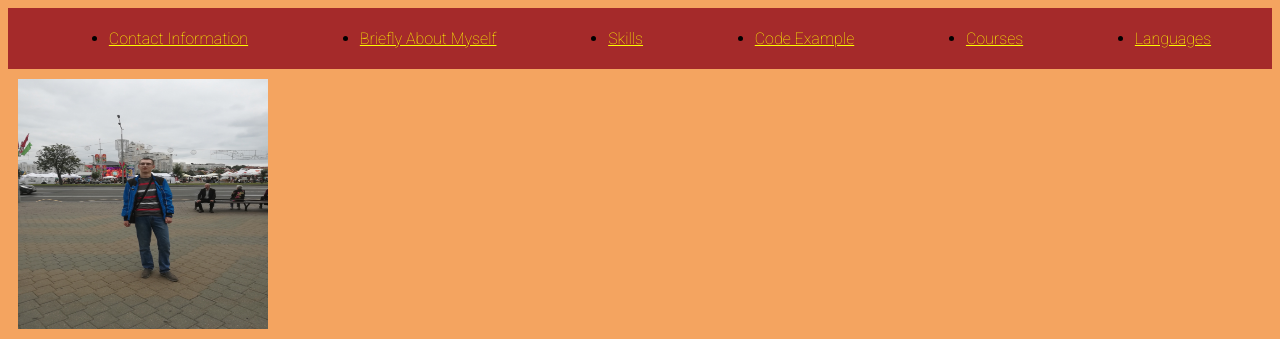
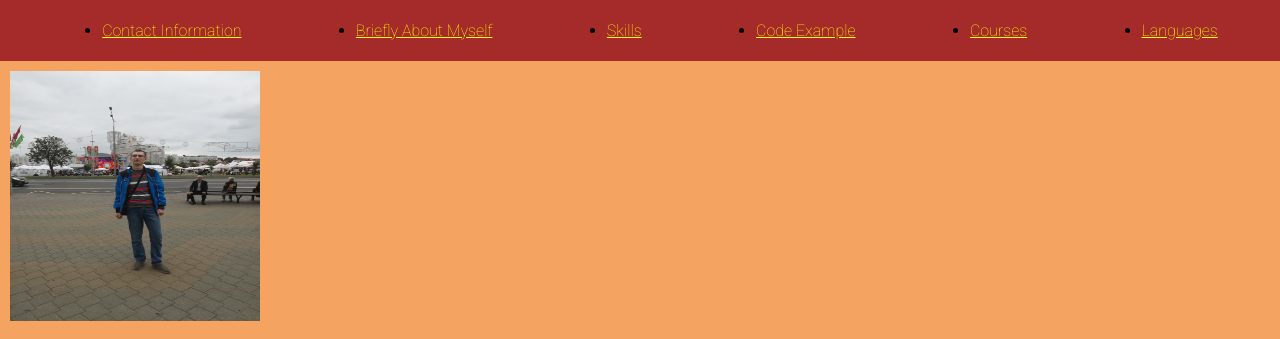
Before and after one commit to Vladislav-2000/rsschool-cv, a plain HTML site: page index.html in a window 1280 px wide. Shown: the top 339 px of the page. Drawn offline with Linux system fonts and the light colour scheme.

Commit message:
feat: updated index.html

```diff
--- a/index.html
+++ b/index.html
@@ -11,7 +11,7 @@
     <link href="https://fonts.googleapis.com/css2?family=Roboto:wght@100&display=swap" rel="stylesheet">
     <title>Vladislav Barancevich</title>
 </head>
-<body>
+<body class="_container">
 <header>
     <div class="header">
         <nav>
```
